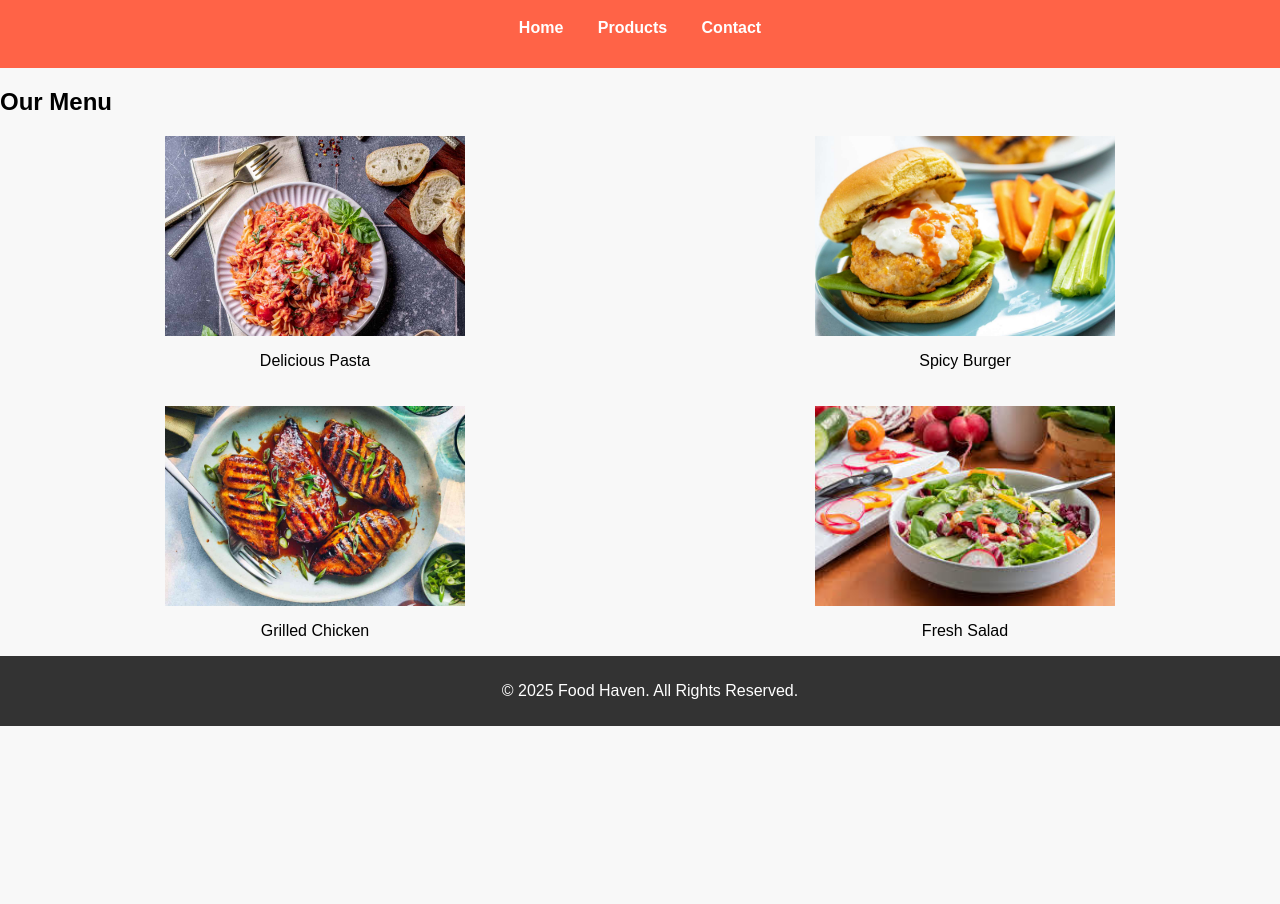
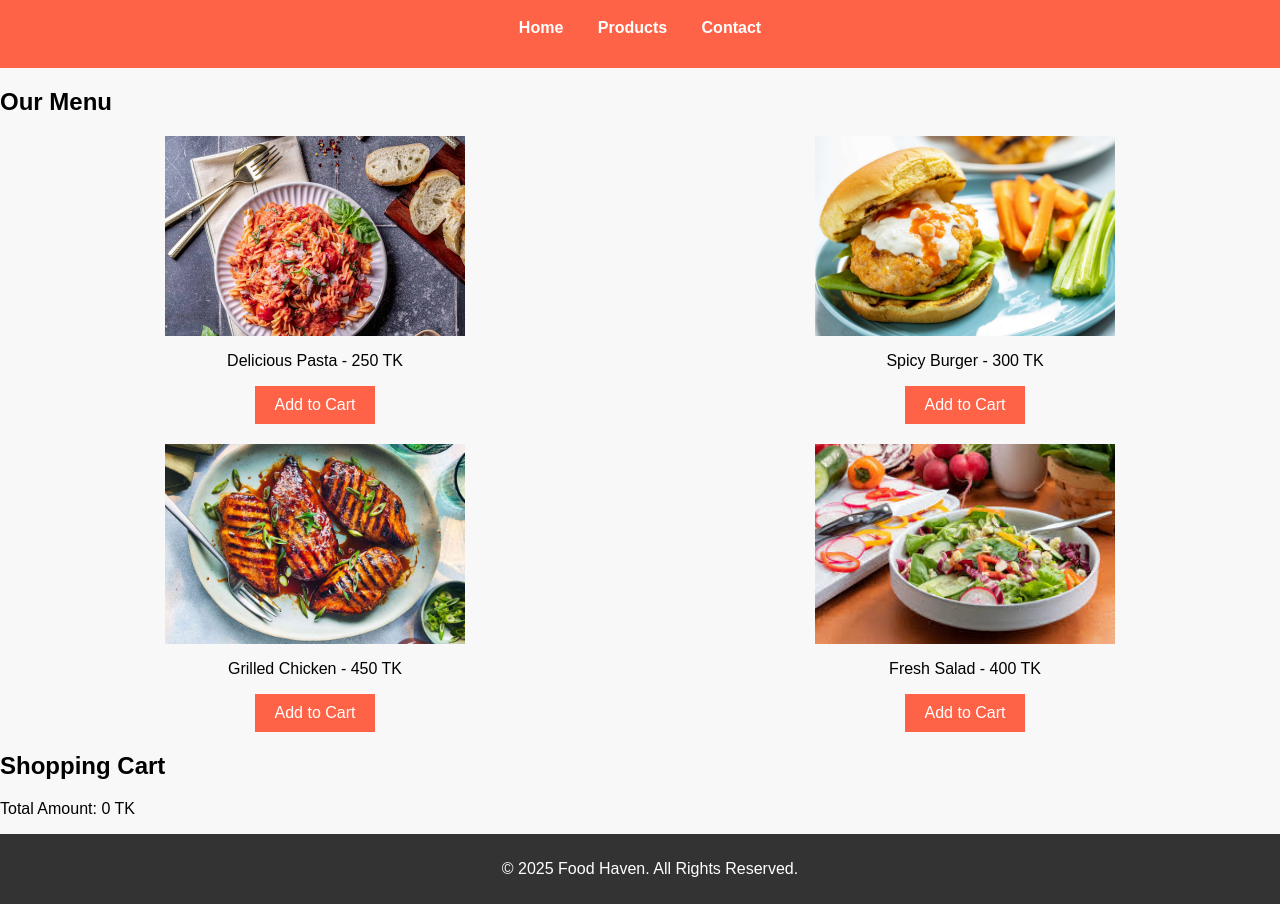
Before and after one commit to JM-Smaron/My-Food-Web, a plain HTML site: page product.html in a window 1280 px wide. Shown: the part 76-980 px from the top of the page. Before the commit the page ends 802 px from the top, so only its background shows below. Drawn offline with Linux system fonts and the light colour scheme.

Commit message:
add product price

```diff
--- a/product.html
+++ b/product.html
@@ -19,17 +19,35 @@
         </nav>
     </header>
     <main>
-        <main>
-            <section class="product-grid">
-                <h2>Our Menu</h2>
-                <div class="grid-container">
-                    <div class="grid-item"><img src="Pic/pasta.jpg" alt="Food 1" class="food-image"><p>Delicious Pasta</p></div>
-                    <div class="grid-item"><img src="Pic/burger.jpg" alt="Food 2" class="food-image"><p>Spicy Burger</p></div>
-                    <div class="grid-item"><img src="Pic/grilled chicken.jpg" alt="Food 3" class="food-image"><p>Grilled Chicken</p></div>
-                    <div class="grid-item"><img src="Pic/salad.jpg" alt="Food 4" class="food-image"><p>Fresh Salad</p></div>
+        <section class="product-grid">
+            <h2>Our Menu</h2>
+            <div class="grid-container">
+                <div class="grid-item">
+                    <img src="Pic/pasta.jpg" alt="Food 1" class="food-image">
+                    <p>Delicious Pasta - 250 TK</p>
+                    <button onclick="addToCart(250)">Add to Cart</button>
                 </div>
-            </section>
-        </main>
+                <div class="grid-item">
+                    <img src="Pic/burger.jpg" alt="Food 2" class="food-image">
+                    <p>Spicy Burger - 300 TK</p>
+                    <button onclick="addToCart(300)">Add to Cart</button>
+                </div>
+                <div class="grid-item">
+                    <img src="Pic/grilled chicken.jpg" alt="Food 3" class="food-image">
+                    <p>Grilled Chicken - 450 TK</p>
+                    <button onclick="addToCart(450)">Add to Cart</button>
+                </div>
+                <div class="grid-item">
+                    <img src="Pic/salad.jpg" alt="Food 4" class="food-image">
+                    <p>Fresh Salad - 400 TK</p>
+                    <button onclick="addToCart(400)">Add to Cart</button>
+                </div>
+            </div>
+        </section>
+        <section class="cart">
+            <h2>Shopping Cart</h2>
+            <p>Total Amount: <span id="totalAmount">0</span> TK</p>
+        </section>
     </main>
     <footer>
         <p>&copy; 2025 Food Haven. All Rights Reserved.</p>
```
